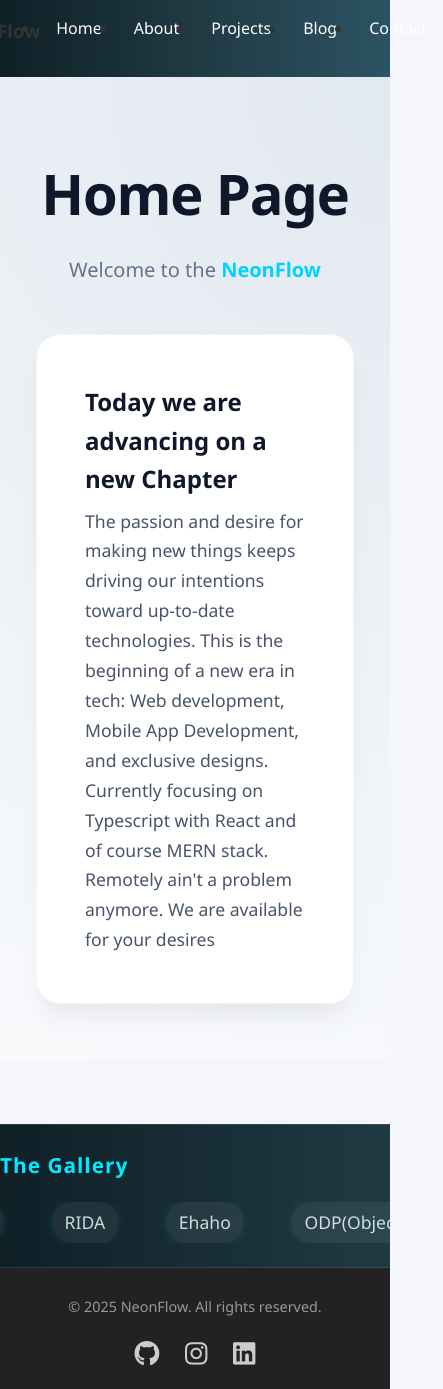
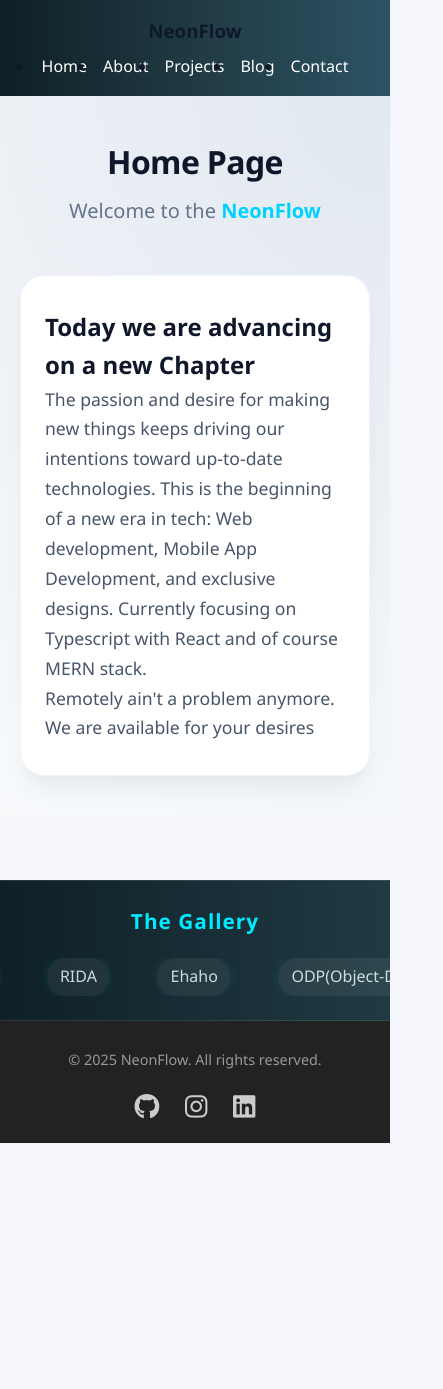
Before and after one commit to Cedrick-KC/neonflow, a React (Vite) app: page / in a window 390 px wide. Shown: the whole page, 443 px wide, since content can reach past the window. After the commit the page ends 1143 px from the top, so only its background shows below. Built offline with nearby package versions, Linux system fonts and the light colour scheme.

Commit message:
corrected css

```diff
--- a/src/main.css
+++ b/src/main.css
@@ -1,34 +1,72 @@
+/* =============================================================================
+   main.css  —  NeonFlow Portfolio
+   Structure: Variables → Reset → Base → Navbar → Pages → Components → Footer
+   BlogAddons (subscribe, vote, post-nav) live in BlogAddons.css — keep separate.
+============================================================================= */
+
+/* =========================
+   CSS VARIABLES
+   (single source of truth for colors used across the file)
+========================= */
+:root {
+  --brand-dark-1:  #0f2027;
+  --brand-dark-2:  #203a43;
+  --brand-dark-3:  #2c5364;
+  --neon-cyan:     #00eaff;
+  --neon-blue:     #0072ff;
+  --neon-flow:     #00d2ff;
+  --text-primary:  #0f172a;
+  --text-muted:    #64748b;
+  --text-light:    #475569;
+  --bg-page:       #f4f6fb;
+  --bg-card:       #ffffff;
+  --border-light:  #f1f5f9;
+  --shadow-card:   0 15px 40px rgba(0, 0, 0, 0.08);
+}
+
 /* =========================
    GLOBAL RESET
 ========================= */
-* {
+*,
+*::before,
+*::after {
   margin: 0;
   padding: 0;
   box-sizing: border-box;
 }
 
+/* =========================
+   BASE
+========================= */
 body {
   font-family: "Segoe UI", Arial, sans-serif;
-  background: #f4f6fb;
-  color: #333;
+  background: var(--bg-page);
+  color: var(--text-primary);
   line-height: 1.6;
 }
 
+/* Links */
+a {
+  color: var(--neon-blue);
+  text-decoration: none;
+}
+a:hover {
+  text-decoration: underline;
+}
+
 /* =========================
-   NAVBAR (generic)
+   NAVBAR
 ========================= */
 nav {
   display: flex;
-  background: linear-gradient(90deg, #0f2027, #203a43, #2c5364);
+  background: linear-gradient(90deg, var(--brand-dark-1), var(--brand-dark-2), var(--brand-dark-3));
   padding: 1rem 2rem;
-  text-align: center;
   justify-content: center;
-
 }
 
 nav a {
+  display: flex;
   align-items: center;
-  display: flex;
   color: #fff;
   margin: 0 1rem;
   text-decoration: none;
@@ -36,13 +74,17 @@ nav a {
 }
 
 nav a:hover {
-  color: #00eaff;
+  color: var(--neon-cyan);
+  text-decoration: none;
 }
 
 /* =========================
-   PAGE WRAPPER
+   SHARED PAGE HEADINGS
+   FIX: was "div > h2 / h1" — dangerously broad, clashed with blog cards.
+        Now scoped to page-level wrappers only.
 ========================= */
-div > h2 {
+.page-wrapper > h2,
+.page-wrapper > h1 {
   text-align: center;
   margin-top: 2rem;
   font-size: 2rem;
@@ -51,225 +93,6 @@ div > h2 {
 /* =========================
    HOME PAGE
 ========================= */
-#welcome {
-  font-size: 2.4rem;
-  margin-top: 2.5rem;
-  letter-spacing: 1px;
-}
-
-#welcome-text {
-  text-align: center;
-  max-width: 600px;
-  margin: 1rem auto 2rem;
-  color: #555;
-}
-
-section {
-  max-width: 900px;
-  margin: 2rem auto;
-  padding: 2rem;
-  background: #fff;
-  border-radius: 14px;
-  box-shadow: 0 15px 40px rgba(0, 0, 0, 0.08);
-}
-
-section h3 {
-  margin-bottom: 0.5rem;
-}
-
-section h4 {
-  margin-top: 1.2rem;
-}
-
-section ul {
-  margin-left: 1.2rem;
-}
-
-section li {
-  margin-bottom: 0.4rem;
-}
-
-/* =========================
-   BUTTONS
-========================= */
-#get-started-btn,
-button {
-  background: linear-gradient(135deg, #00c6ff, #0072ff);
-  color: white;
-  border: none;
-  padding: 0.6rem 1.4rem;
-  border-radius: 25px;
-  font-size: 0.95rem;
-  cursor: pointer;
-  box-shadow: 0 8px 20px rgba(0, 114, 255, 0.35);
-  transition: transform 0.2s ease, box-shadow 0.2s ease;
-}
-
-#get-started-btn:hover,
-button:hover {
-  transform: scale(1.05);
-  box-shadow: 0 12px 30px rgba(0, 114, 255, 0.5);
-}
-
-/* =========================
-   ABOUT PAGE
-========================= */
-div > h1 {
-  text-align: center;
-  margin-top: 1.5rem;
-}
-
-div > p {
-  max-width: 900px;
-  margin: 1rem auto;
-  padding: 0 1rem;
-}
-
-div > ul {
-  max-width: 600px;
-  margin: 1rem auto 2rem;
-  padding-left: 1.5rem;
-}
-
-/* =========================
-   PROJECTS PAGE
-========================= */
-ul li h3 {
-  color: #0072ff;
-}
-
-ul li {
-  margin-bottom: 1.2rem;
-}
-
-/* =========================
-   BLOG PAGE (works with inline styles)
-========================= */
-
-/* Layout Containers */
-.blog-container {
-  max-width: 1200px;
-  margin: 0 auto;
-  padding: 40px 20px;
-  font-family: 'Inter', sans-serif;
-}
-
-.blog-header {
-  margin-bottom: 40px;
-  border-bottom: 2px solid #f1f5f9;
-  padding-bottom: 20px;
-}
-
-.blog-layout {
-  display: grid;
-  grid-template-columns: 280px 1fr;
-  gap: 60px;
-}
-
-/* Sidebar Styling */
-.blog-sidebar {
-  position: sticky;
-  top: 20px;
-  height: fit-content;
-}
-
-.sidebar-item {
-  padding: 12px 16px;
-  margin-bottom: 8px;
-  border-radius: 8px;
-  cursor: pointer;
-  transition: all 0.2s ease;
-  color: #64748b;
-  font-size: 0.95rem;
-  line-height: 1.4;
-}
-
-.sidebar-item:hover {
-  background-color: #f1f5f9;
-  color: #0f172a;
-}
-
-.sidebar-item.active {
-  background-color: #e0f2fe; /* Light Neon Blue */
-  color: #0369a1;
-  font-weight: 600;
-}
-
-/* Post Styling */
-.blog-post {
-  max-width: 700px; /* Limits width for better reading focus */
-}
-
-.post-title {
-  font-size: 2.5rem;
-  font-weight: 800;
-  color: #0f172a;
-  margin-bottom: 10px;
-  line-height: 1.2;
-}
-
-.post-meta {
-  font-size: 0.9rem;
-  color: #94a3b8;
-  margin-bottom: 30px;
-}
-
-.post-content {
-  font-size: 1.2rem;
-  line-height: 1.8; /* Crucial for long text */
-  color: #334155;
-  white-space: pre-line; /* Respects your line breaks */
-}
-
-/* Voting Buttons */
-.vote-section {
-  margin-top: 40px;
-  display: flex;
-  gap: 15px;
-  padding-top: 20px;
-  border-top: 1px solid #f1f5f9;
-}
-
-.vote-btn {
-  display: flex;
-  align-items: center;
-  gap: 8px;
-  padding: 8px 16px;
-  border: 1px solid #e2e8f0;
-  border-radius: 20px;
-  background: white;
-  cursor: pointer;
-  transition: background 0.2s;
-}
-
-.vote-btn:hover {
-  background: #f8fafc;
-  border-color: #cbd5e1;
-}
-
-/* Responsive */
-@media (max-width: 768px) {
-  .blog-layout {
-    grid-template-columns: 1fr;
-  }
-  .blog-sidebar {
-    position: relative;
-    margin-bottom: 40px;
-  }
-}
-
-/* =========================
-   CONTACT PAGE
-========================= */
-a {
-  color: #0072ff;
-  text-decoration: none;
-}
-
-a:hover {
-  text-decoration: underline;
-}
-
 .hero-section {
   min-height: 80vh;
   display: flex;
@@ -284,35 +107,34 @@ a:hover {
   max-width: 800px;
 }
 
-/* Typography Improvements */
 .welcome-title {
   font-size: 3.5rem;
   font-weight: 800;
   margin-bottom: 0.5rem;
   letter-spacing: -0.02em;
-  color: #0f172a;
+  color: var(--text-primary);
 }
 
 .welcome-subtitle {
   font-size: 1.25rem;
-  color: #64748b;
+  color: var(--text-muted);
   margin-bottom: 3rem;
 }
 
 .welcome-subtitle span {
-  color: #00d2ff; /* Your NeonFlow brand color */
+  color: var(--neon-flow);
   font-weight: 600;
 }
 
-/* The Glassmorphism Card Effect */
+/* Glassmorphism info card */
 .info-card {
-  background: white;
+  background: var(--bg-card);
   padding: 3rem;
   border-radius: 24px;
   box-shadow: 0 20px 25px -5px rgba(0, 0, 0, 0.05),
               0 10px 10px -5px rgba(0, 0, 0, 0.02);
   text-align: left;
-  border: 1px solid #f1f5f9;
+  border: 1px solid var(--border-light);
   transition: transform 0.3s ease;
 }
 
@@ -323,30 +145,181 @@ a:hover {
 .info-card h3 {
   font-size: 1.5rem;
   margin-top: 0;
-  color: #0f172a;
+  color: var(--text-primary);
 }
 
 .info-card p {
   line-height: 1.7;
-  color: #475569;
+  color: var(--text-light);
   font-size: 1.1rem;
-}
-/* =========================
-   FOOTER (IMPROVED)
-========================= */
-footer {
-  margin-top: 0;
-  padding: 2rem 1rem;
-  background: linear-gradient(90deg, #0f2027, #203a43);
-  color: #bbb;
-  text-align: center;
-  font-size: 0.9rem;
+  /* FIX: removed conflicting "div > p" margin that was breaking layout */
 }
 
-footer p {
-  margin-top: 0.8rem;
-  color: #999;
+/* =========================
+   ABOUT PAGE
+========================= */
+.about-wrapper {
+  max-width: 900px;
+  margin: 2rem auto;
+  padding: 0 1rem;
 }
+
+.about-wrapper h1,
+.about-wrapper h2 {
+  text-align: center;
+  margin-top: 1.5rem;
+}
+
+.about-wrapper > p {
+  margin: 1rem auto;
+  max-width: 700px;
+}
+
+.skills {
+  max-width: 700px;
+  margin: 1.5rem auto 2rem;
+}
+
+.skills-list {
+  list-style: none;
+  padding: 0;
+  margin: 0;
+  display: flex;
+  flex-wrap: wrap;
+  gap: 1rem;
+}
+
+.skills-list li {
+  flex: 1 1 45%;
+  padding: 12px 16px;
+  background: var(--brand-dark-1);
+  color: white;
+  border-radius: 8px;
+  font-weight: 500;
+  text-align: center;
+}
+
+/* =========================
+   PROJECTS PAGE
+========================= */
+.projects-wrapper {
+  max-width: 900px;
+  margin: 2rem auto;
+  padding: 0 1rem;
+}
+
+.projects-wrapper h2 {
+  text-align: center;
+  font-size: 2rem;
+  margin-bottom: 1rem;
+}
+
+.projects-wrapper ul {
+  list-style: none;
+  padding: 0;
+}
+
+.projects-wrapper ul li {
+  margin-bottom: 1.4rem;
+  padding: 1.2rem 1.5rem;
+  background: var(--bg-card);
+  border-radius: 12px;
+  box-shadow: var(--shadow-card);
+  border: 1px solid var(--border-light);
+  transition: transform 0.2s;
+}
+
+.projects-wrapper ul li:hover {
+  transform: translateY(-2px);
+}
+
+.projects-wrapper ul li h3 {
+  color: var(--neon-blue);
+  margin-bottom: 0.3rem;
+}
+
+/* =========================
+   SECTION (generic content blocks)
+   FIX: scoped so it doesn't clash with .info-card or blog layout.
+========================= */
+.content-section {
+  max-width: 900px;
+  margin: 2rem auto;
+  padding: 2rem;
+  background: var(--bg-card);
+  border-radius: 14px;
+  box-shadow: var(--shadow-card);
+}
+
+.content-section h3 { margin-bottom: 0.5rem; }
+.content-section h4 { margin-top: 1.2rem; }
+.content-section ul { margin-left: 1.2rem; }
+.content-section li { margin-bottom: 0.4rem; }
+
+/* =========================
+   BUTTONS
+   FIX: was "button { ... }" globally — overrode vote-btn pill styles.
+        Now only applies to buttons without a specific class.
+========================= */
+button:not([class]) {
+  background: linear-gradient(135deg, #00c6ff, var(--neon-blue));
+  color: white;
+  border: none;
+  padding: 0.6rem 1.4rem;
+  border-radius: 25px;
+  font-size: 0.95rem;
+  cursor: pointer;
+  box-shadow: 0 8px 20px rgba(0, 114, 255, 0.35);
+  transition: transform 0.2s ease, box-shadow 0.2s ease;
+}
+
+button:not([class]):hover {
+  transform: scale(1.05);
+  box-shadow: 0 12px 30px rgba(0, 114, 255, 0.5);
+}
+
+#get-started-btn {
+  background: linear-gradient(135deg, #00c6ff, var(--neon-blue));
+  color: white;
+  border: none;
+  padding: 0.6rem 1.4rem;
+  border-radius: 25px;
+  font-size: 0.95rem;
+  cursor: pointer;
+  box-shadow: 0 8px 20px rgba(0, 114, 255, 0.35);
+  transition: transform 0.2s ease, box-shadow 0.2s ease;
+}
+
+#get-started-btn:hover {
+  transform: scale(1.05);
+  box-shadow: 0 12px 30px rgba(0, 114, 255, 0.5);
+}
+
+/* =========================
+   CONTACT PAGE
+========================= */
+.contact-wrapper {
+  max-width: 600px;
+  margin: 2rem auto;
+  padding: 0 1rem;
+}
+
+.contact-wrapper h2 {
+  text-align: center;
+  font-size: 2rem;
+  margin-bottom: 1rem;
+}
+
+.contact-wrapper ul {
+  list-style: none;
+  padding: 0;
+}
+
+.contact-wrapper ul li {
+  margin-bottom: 0.8rem;
+  font-size: 1rem;
+}
+
 /* =========================
    SOCIAL ICONS
 ========================= */
@@ -361,124 +334,105 @@ footer p {
   font-size: 1.6rem;
   color: #ccc;
   transition: all 0.3s ease;
+  text-decoration: none;
 }
 
 .social-icons a:hover {
   transform: translateY(-4px) scale(1.1);
+  text-decoration: none;
 }
 
-/* brand colors on hover */
-.social-icons a:hover .fa-github {
-  color: #ffffff;
-}
-
-.social-icons a:hover .fa-instagram {
-  color: #e1306c;
-}
-
-.social-icons a:hover .fa-linkedin {
-  color: #0077b5;
-}
-
+.social-icons a:hover .fa-github   { color: #ffffff; }
+.social-icons a:hover .fa-instagram { color: #e1306c; }
+.social-icons a:hover .fa-linkedin  { color: #0077b5; }
 
 /* =========================
-   RESPONSIVE
-========================= */
-@media (max-width: 768px) {
-  section {
-    margin: 1rem;
-    padding: 1.5rem;
-  }
-
-  h1, h2 {
-    font-size: 1.6rem;
-  }
-}
-/* =========================
-   STAKEHOLDERS STRIP (IMPROVED)
+   STAKEHOLDERS STRIP
+   FIX: .marquee-track span was defined twice — merged into one block.
 ========================= */
 .stakeholders {
   margin-top: 4rem;
+  margin-bottom: 0;
   padding: 1.5rem 0;
-  background: linear-gradient(90deg, #0f2027, #203a43);
-  border-top: 1px solid rgba(255,255,255,0.1);
-  border-bottom: 1px solid rgba(255,255,255,0.1);
-  margin-bottom: 0;
+  background: linear-gradient(90deg, var(--brand-dark-1), var(--brand-dark-2));
+  border-top: 1px solid rgba(255, 255, 255, 0.1);
+  border-bottom: 1px solid rgba(255, 255, 255, 0.1);
+  text-align: center;
 }
 
 .stakeholders h3 {
   margin-bottom: 1.2rem;
   font-size: 1.3rem;
-  color: #00eaff;
+  color: var(--neon-cyan);
   letter-spacing: 1px;
 }
 
-/* marquee container */
 .marquee {
   overflow: hidden;
   width: 100%;
 }
 
-/* scrolling row */
 .marquee-track {
   display: flex;
   gap: 3rem;
   animation: scroll-left 15s linear infinite;
 }
 
-/* each stakeholder */
+/* FIX: was defined twice with conflicting rules — now single merged definition */
 .marquee-track span {
   font-size: 1rem;
   font-weight: 500;
   white-space: nowrap;
+  opacity: 0.85;
   padding: 0.4rem 0.8rem;
   border-radius: 20px;
-  background: rgba(255,255,255,0.08);
+  background: rgba(255, 255, 255, 0.08);
   color: #eafcff;
-  box-shadow: 0 0 10px rgba(0,234,255,0.15);
+  box-shadow: 0 0 10px rgba(0, 234, 255, 0.15);
 }
 
-.skills {
-  max-width: 700px;
-  margin: auto;
+@keyframes scroll-left {
+  from { transform: translateX(0); }
+  to   { transform: translateX(-50%); }
 }
 
-.skills-list {
-  list-style: none;
-  padding: 0;
-  margin: 0;
-
-  display: flex;
-  flex-wrap: wrap;
-  gap: 1rem;
-}
-.skills-list li {
-  flex: 1 1 45%;             /* two columns */
-  padding: 12px 16px;
-
-  background: #0f2027;
-  color: white;
-  border-radius: 8px;
-
-  font-weight: 500;
+/* =========================
+   FOOTER
+========================= */
+footer {
+  margin-top: 0;
+  padding: 2rem 1rem;
+  background: linear-gradient(90deg, var(--brand-dark-1), var(--brand-dark-2));
+  color: #bbb;
   text-align: center;
+  font-size: 0.9rem;
 }
 
-
-/* Items */
-.marquee-track span {
-  font-size: 1.1rem;
-  font-weight: 500;
-  white-space: nowrap;
-  opacity: 0.85;
+footer p {
+  margin-top: 0.8rem;
+  color: #999;
+  /* FIX: removed confliting "div > p" rule that added unwanted auto margins */
 }
 
-/* Animation */
-@keyframes scroll-left {
-  from {
-    transform: translateX(0);
+/* =========================
+   RESPONSIVE
+========================= */
+@media (max-width: 768px) {
+  .welcome-title  { font-size: 2.4rem; }
+  .info-card      { padding: 2rem 1.5rem; }
+  .skills-list li { flex: 1 1 100%; }
+
+  .blog-layout {
+    grid-template-columns: 1fr;
   }
-  to {
-    transform: translateX(-50%);
+  .blog-sidebar {
+    position: relative;
+    margin-bottom: 40px;
   }
 }
+
+@media (max-width: 480px) {
+  .welcome-title { font-size: 2rem; }
+  nav            { flex-wrap: wrap; gap: 0.5rem; }
+  nav a          { margin: 0 0.5rem; }
+}
```
